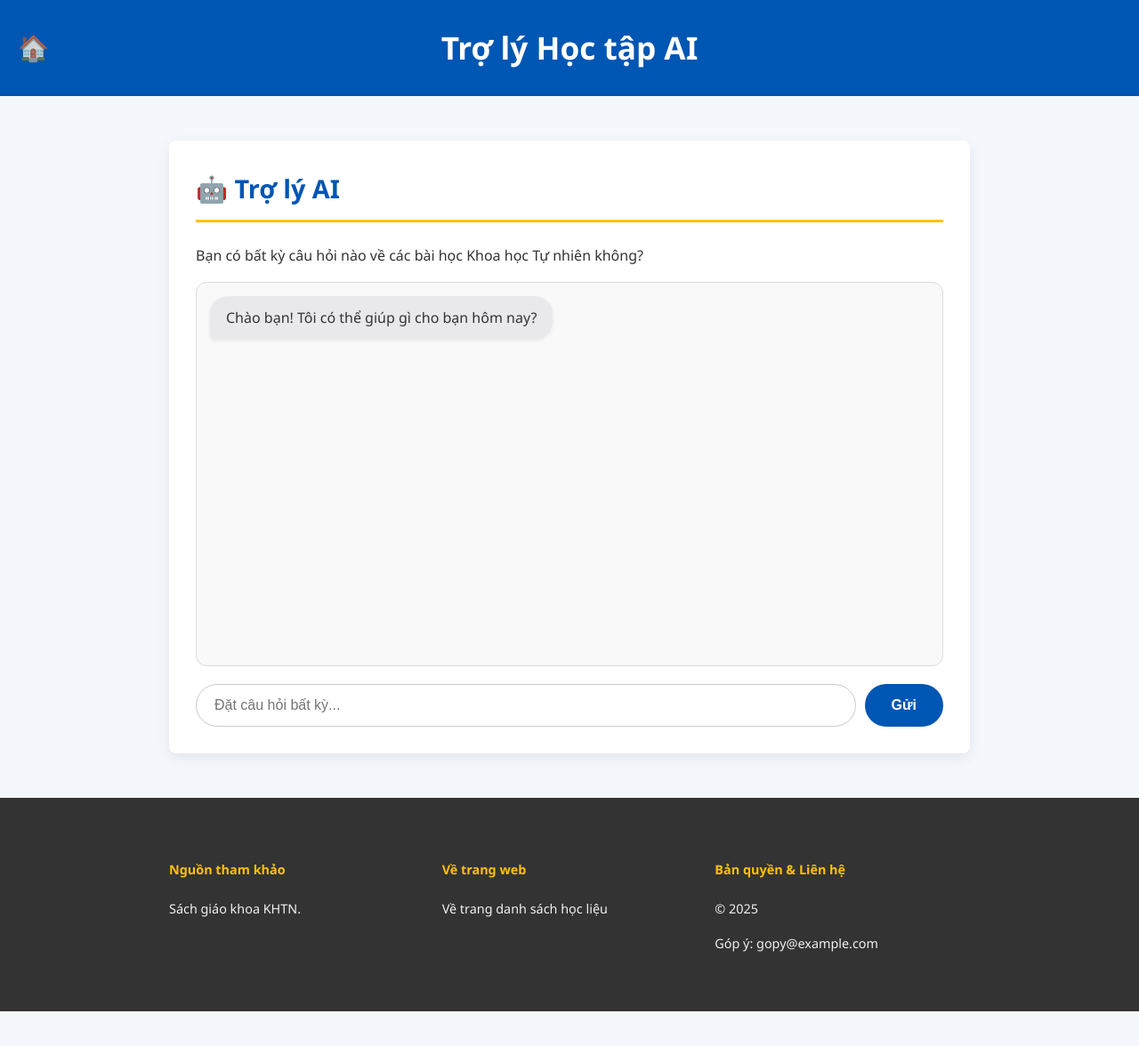
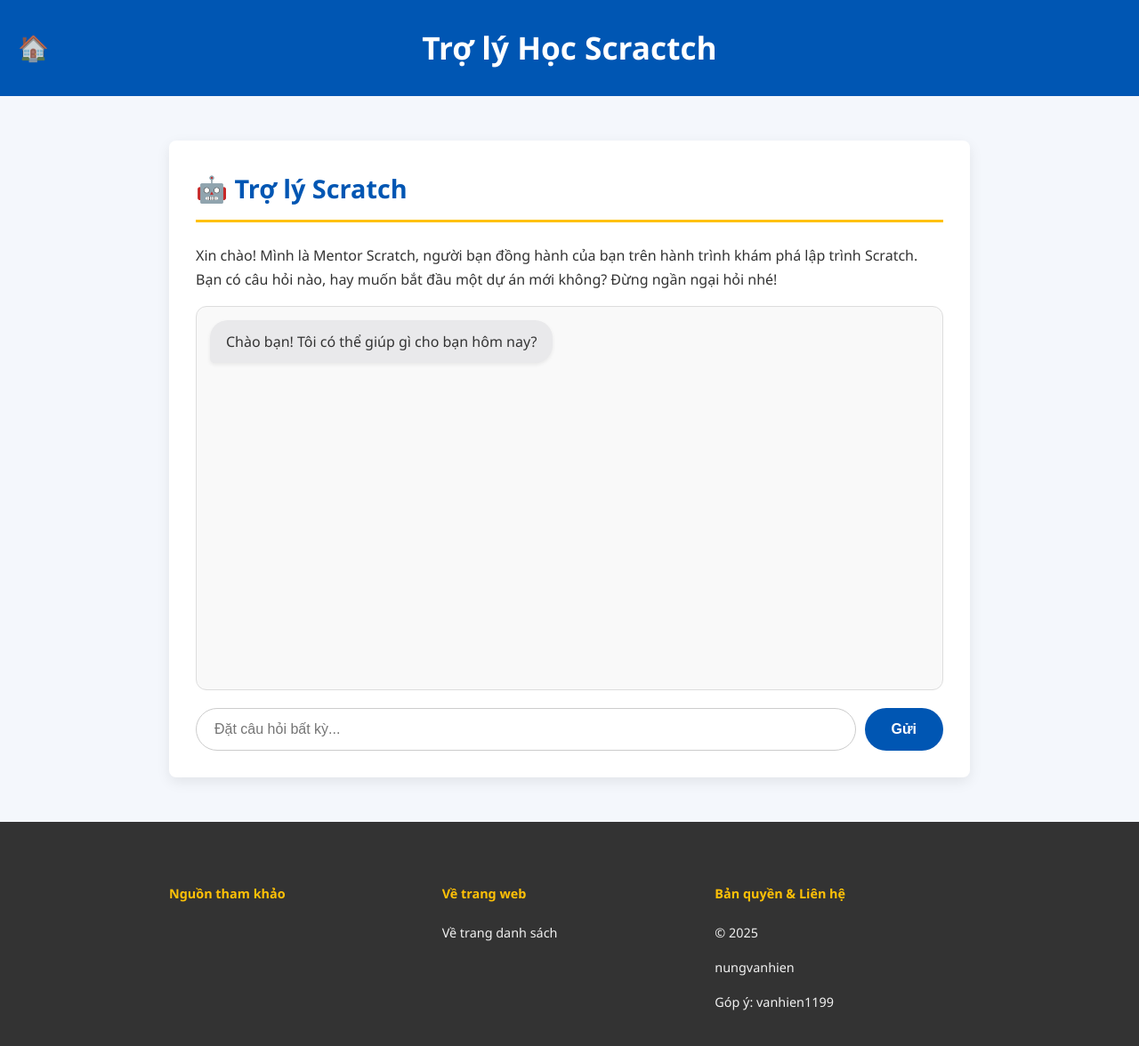
Before and after one commit to vanhien1199-art/Tin9, a website: page scratch3/index.html in a window 1280 px wide. Shown: the whole page at 89% size. Before the commit the page ends 1137 px from the top, so only its background shows below. Drawn offline with nearby package versions, Linux system fonts and the light colour scheme.

Commit message:
Update index.html for Scratch AI assistant

```diff
--- a/scratch3/index.html
+++ b/scratch3/index.html
@@ -3,7 +3,7 @@
 <head>
     <meta charset="UTF-8">
     <meta name="viewport" content="width=device-width, initial-scale=1.0">
-    <title>Trợ lý AI - Hỏi đáp</title>
+    <title>Trợ lý Scratch - Hỏi đáp</title>
 
     <script src="https://cdn.jsdelivr.net/npm/marked/marked.min.js"></script>
 
@@ -110,13 +110,13 @@
 <body id="page-top">
     <header>
         <a href="/" class="home-btn" title="Về trang chủ">🏠</a>
-        <h1>Trợ lý Học tập AI</h1>
+        <h1>Trợ lý Học Scractch</h1>
     </header>
 
     <div class="container">
         <section id="ai-chatbot-card" class="card">
-            <h2>🤖 Trợ lý AI</h2>
-            <p>Bạn có bất kỳ câu hỏi nào về các bài học Khoa học Tự nhiên không?</p>
+            <h2>🤖 Trợ lý Scratch</h2>
+            <p>Xin chào! Mình là Mentor Scratch, người bạn đồng hành của bạn trên hành trình khám phá lập trình Scratch. Bạn có câu hỏi nào, hay muốn bắt đầu một dự án mới không? Đừng ngần ngại hỏi nhé!</p>
             <div id="chat-window" class="chat-window">
                 <div class="chat-message ai-message">Chào bạn! Tôi có thể giúp gì cho bạn hôm nay?</div>
             </div>
@@ -142,7 +142,7 @@
 
         const footer = document.querySelector('.site-footer');
         if (footer) {
-             footer.innerHTML = `<div class="container"><div class="footer-grid"><div><h4>Nguồn tham khảo</h4><ul><li>Sách giáo khoa KHTN.</li></ul></div><div><h4>Về trang web</h4><ul><li><a href="/">Về trang danh sách học liệu</a></li></ul></div><div><h4>Bản quyền & Liên hệ</h4><p>&copy; ${new Date().getFullYear()}</p><p>Góp ý: <a href="mailto:gopy@example.com">gopy@example.com</a></p></div></div></div>`;
+             footer.innerHTML = `<div class="container"><div class="footer-grid"><div><h4>Nguồn tham khảo</h4><ul><li></li></ul></div><div><h4>Về trang web</h4><ul><li><a href="/">Về trang danh sách</a></li></ul></div><div><h4>Bản quyền & Liên hệ</h4><p>&copy; ${new Date().getFullYear()}</p>nungvanhien<p>Góp ý: <a href="mailto:gopy@example.com">vanhien1199</a></p></div></div></div>`;
         }
     });
     </script>
```
